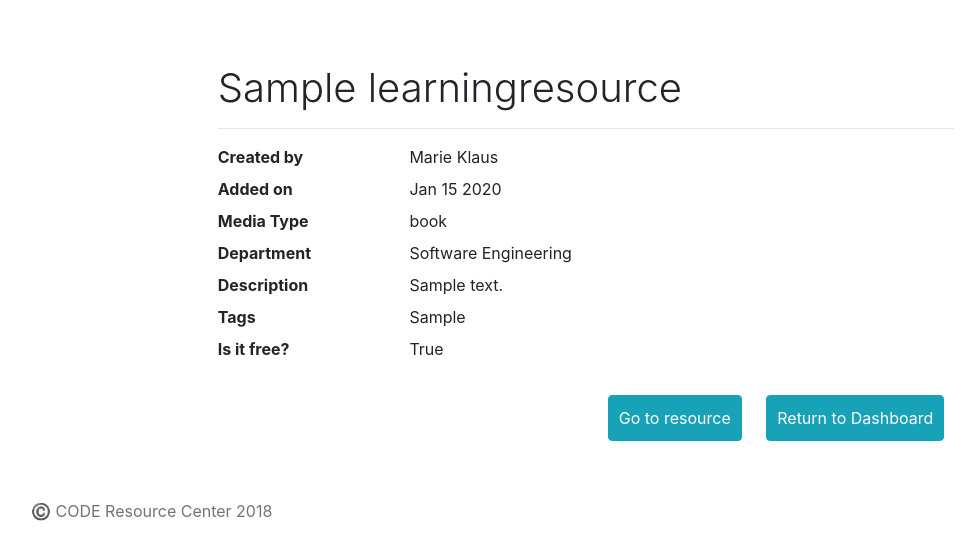
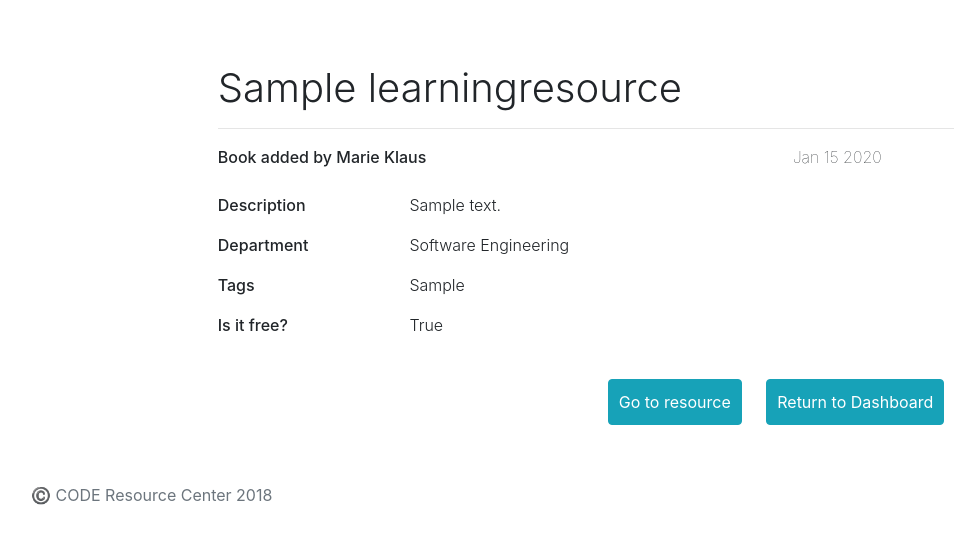
Before and after one commit to codeuniversity/code-resource-center, a Django app: page /learningresource/1 in a window 1280 px wide. Shown: the part 56-616 px from the top of the page, without its empty margins (54-1029 px from the left). Run offline with Django 3.2, Linux system fonts and the light colour scheme; data comes from the database, SQL or seed files in the repository; tables that the repository leaves empty hold one stand-in row (values such as "Sample post"); parts of the project's set-up code (start-up, migrations or seed data) failed here and were passed over; some libraries are stand-ins or nearby versions.

Commit message:
UI styling of details page

```diff
--- a/learningresource/templates/learningresource/detail.html
+++ b/learningresource/templates/learningresource/detail.html
@@ -19,27 +19,51 @@
 
 
         <dl class="row">
-            <dt class="col-sm-3" >Created by</dt>
-            <dd class="col-sm-9">{{ creator.first_name }} {{ creator.last_name}}</dd>
 
-            <dt class="col-sm-3">Added on</dt>
-            <dd class="col-sm-9">{{ resource.pub_date_pretty }}</dd>
+            <p  class="col-sm-9" style="font-weight:500"> {{ resource.media_type|capfirst }} added by {{ creator.first_name }} {{ creator.last_name}}</p>
+            <p class="col-sm-3" style="font-weight:100">{{ resource.pub_date_pretty }}</p>
 
-            <dt class="col-sm-3">Media Type</dt>
-            <dd class="col-sm-9">{{ resource.media_type }} </dd>
+            <br/>
+            <br/>
+            <p  class="col-sm-3" style="font-weight:500">Description</p>
+            <p class="col-sm-9" style="font-weight:300">{{ resource.description }}</p>
 
-            <dt class="col-sm-3">Department</dt>
-            <dd class="col-sm-9">{{ resource.department }} </dd>
+            <p  class="col-sm-3" style="font-weight:500">Department</p>
+            <p class="col-sm-9" style="font-weight:300">{{ resource.department }}</p>
 
-            <dt class="col-sm-3">Description</dt>
-            <dd class="col-sm-9">{{ resource.description }} </dd>
+            <p  class="col-sm-3" style="font-weight:500">Tags</p>
+            <p class="col-sm-9" style="font-weight:300">{{ resource.tag }}</p>
 
-            <dt class="col-sm-3">Tags</dt>
-            <dd class="col-sm-9">{{ resource.tag }} </dd>
+            <p  class="col-sm-3" style="font-weight:500">Is it free?</p>
+            <p class="col-sm-9" style="font-weight:300">{{ resource.is_free }}</p>
+        </dl>
 
-            <dt class="col-sm-3">Is it free?</dt>
-            <dd class="col-sm-9">{{ resource.is_free }} </dd>
-        </dl>
+        <!-- <dl class="row">
+
+            <p  class="col-sm-9" style="font-weight:100">{{ creator.first_name }} {{ creator.last_name}}</p>
+            <p class="col-sm-3" style="font-weight:100">{{ resource.pub_date_pretty }}</p>
+
+            <p  class="col-sm-3" style="font-weight:100">Created by</p>
+            <h4 class="col-sm-9" ">{{ creator.first_name }} {{ creator.last_name}}</h4>
+
+            <p  class="col-sm-3" style="font-weight:100">Added on</p>
+            <h4 class="col-sm-9" style="font-weight:300">{{ resource.pub_date_pretty }}</h4>
+
+            <p  class="col-sm-3" style="font-weight:100">Media Type</p>
+            <h4 class="col-sm-9" style="font-weight:300">{{ resource.media_type }}</h4>
+
+            <p  class="col-sm-3" style="font-weight:100">Department</p>
+            <h4 class="col-sm-9" style="font-weight:300">{{ resource.department }}</h4>
+
+            <p  class="col-sm-3" style="font-weight:100">Description</p>
+            <h4 class="col-sm-9" style="font-weight:300">{{ resource.description }}</h4>
+
+            <p  class="col-sm-3" style="font-weight:100">Tags</p>
+            <h4 class="col-sm-9" style="font-weight:300">{{ resource.tag }}</h4>
+
+            <p  class="col-sm-3" style="font-weight:100">Is it free?</p>
+            <h4 class="col-sm-9" style="font-weight:300">{{ resource.is_free }}</h4>
+        </dl> -->
 
         <div style="float: right">
             <a href="{{ resource.url }}"
```
